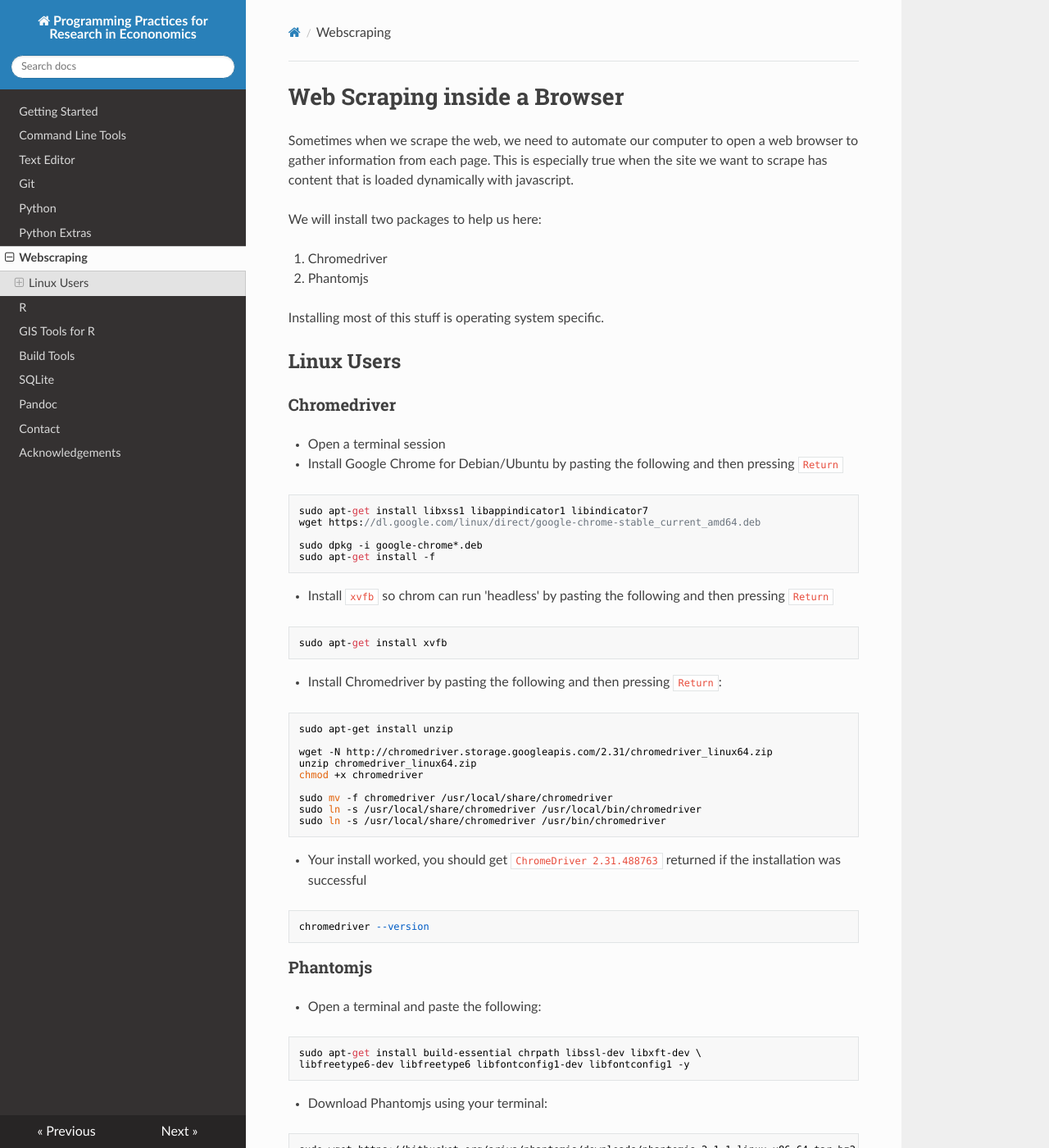
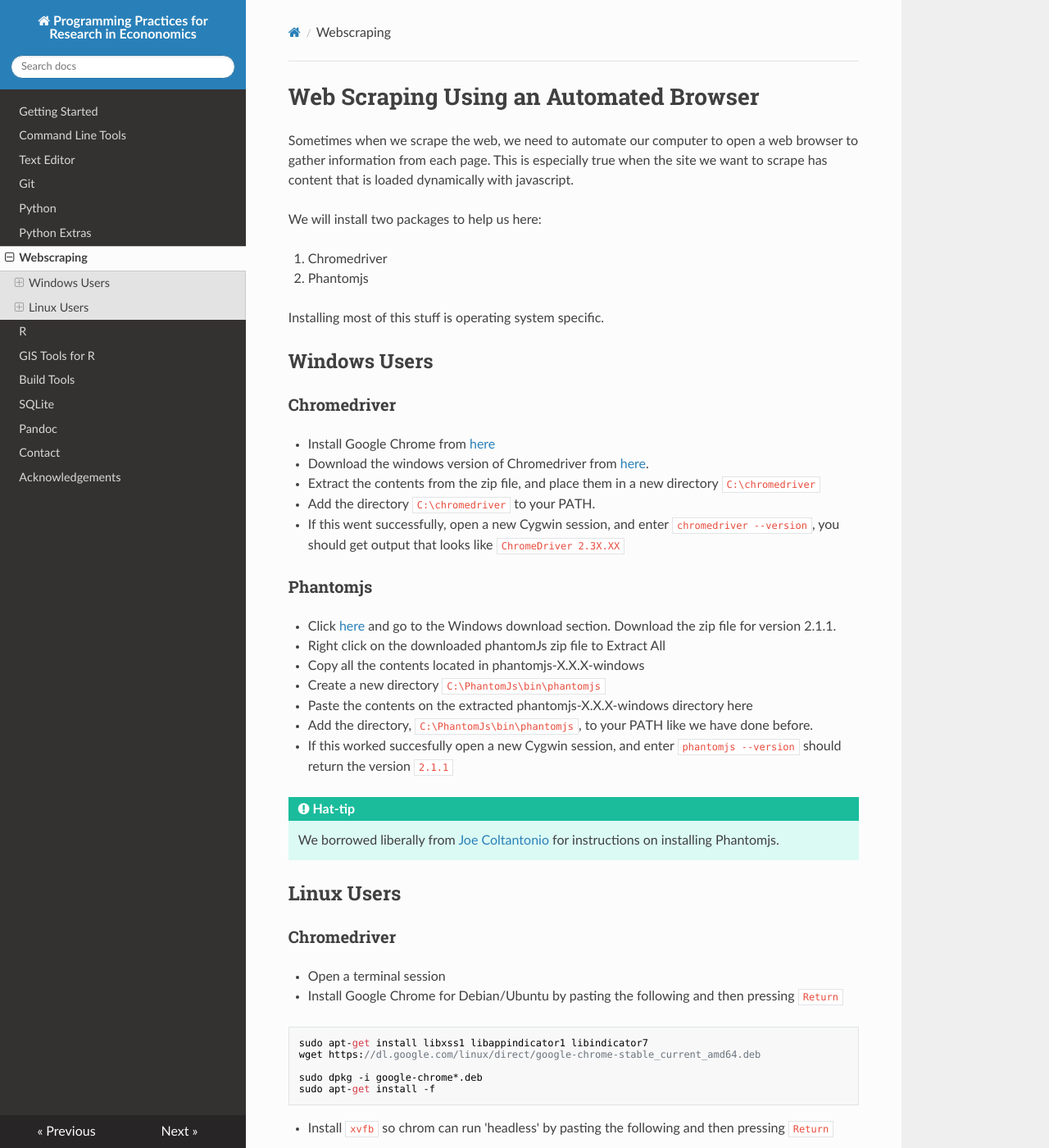
Before and after one commit to pp4rs/DEPRECATED-installation-guide, an MkDocs documentation site: the page built from docs/webscraping_drivers.md, in a window 1280 px wide and 1400 px high. Shown: the whole window at 82% size. Built offline with MkDocs 1.6.1, drawn with Linux system fonts in a browser that asks for light colours; nearby versions of some CDN libraries; old or Windows-style settings are respelled for this version of MkDocs.

Commit message:
install guide for windows chromedriver and phantomjs

```diff
--- a/docs/webscraping_drivers.md
+++ b/docs/webscraping_drivers.md
@@ -1,4 +1,4 @@
-# Web Scraping inside a Browser
+# Web Scraping Using an Automated Browser
 
 Sometimes when we scrape the web, we need to automate our computer to open a web browser to gather information from each page.
 This is especially true when the site we want to scrape has content that is loaded dynamically with javascript.
@@ -9,6 +9,32 @@ We will install two packages to help us here:
 2.  Phantomjs
 
 Installing most of this stuff is operating system specific.
+
+## Windows Users
+
+### Chromedriver
+
+*   Install Google Chrome from [here](https://www.google.com/chrome/browser/desktop/index.html)
+*   Download the windows version of Chromedriver from [here](https://chromedriver.storage.googleapis.com/index.html?path=2.31/).
+*   Extract the contents from the zip file, and place them in a new directory `C:\chromedriver`
+*   Add the directory `C:\chromedriver` to your PATH.
+*   If this went successfully, open a new Cygwin session, and enter `chromedriver --version`, you should get output that looks like `ChromeDriver 2.3X.XX`
+
+
+### Phantomjs
+
+*   Click [here](http://phantomjs.org/download.html) and go to the Windows download section. Download the zip file for version 2.1.1.
+*   Right click on the downloaded phantomJs zip file to Extract All
+*   Copy all the contents located in phantomjs-X.X.X-windows
+*   Create a new directory `C:\PhantomJs\bin\phantomjs`
+*   Paste the contents on the extracted phantomjs-X.X.X-windows directory here
+*   Add the directory, `C:\PhantomJs\bin\phantomjs`, to your PATH like we have done before.
+*   If this worked succesfully open a new Cygwin session, and enter `phantomjs --version` should return the version `2.1.1`
+
+
+!!! tip "Hat-tip"
+    We borrowed liberally from [Joe Coltantonio](https://www.joecolantonio.com/2014/10/14/how-to-install-phantomjs/) for instructions on installing Phantomjs.
+
 
 ## Linux Users
 
```
